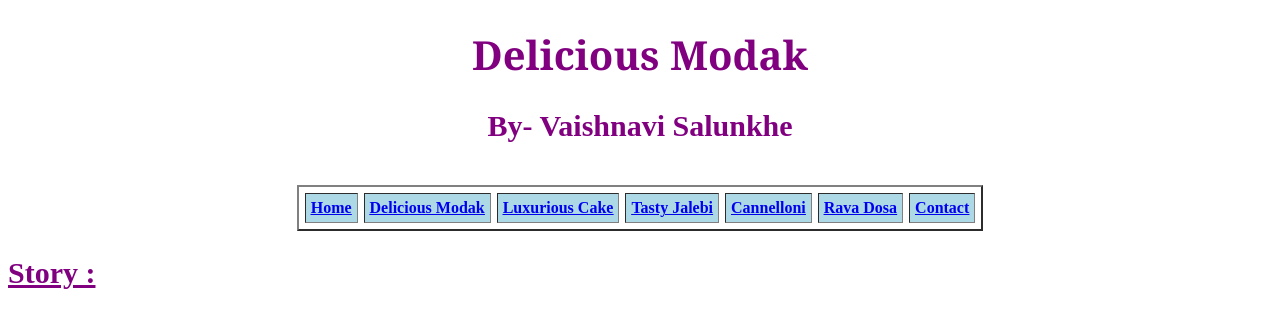
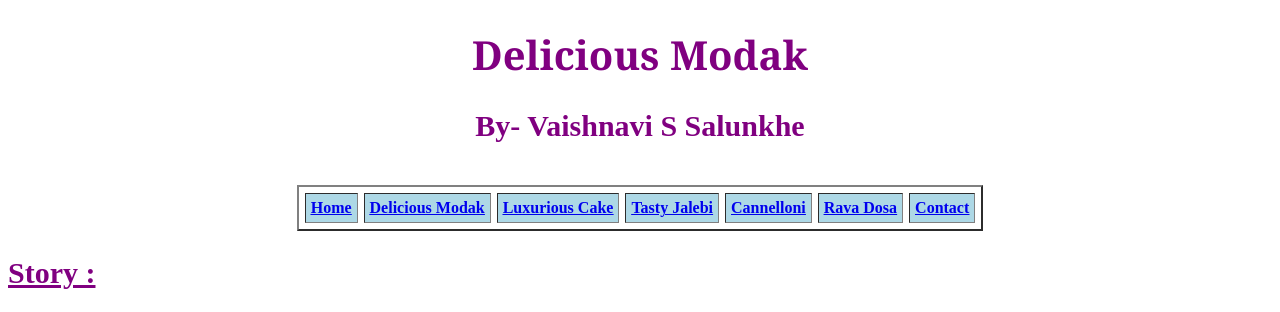
Before and after one commit to Vaishustudent/Students.Recipe, a plain HTML site: page Delicious Modak.html in a window 1280 px wide. Shown: the top 312 px of the page. Drawn offline with Linux system fonts and the light colour scheme.

Commit message:
changed the author name
changed the author name

```diff
--- a/Delicious Modak.html
+++ b/Delicious Modak.html
@@ -25,7 +25,7 @@ h2 { font-size:30px;}
 <body>
 
 <h1 style="text-align:Center; color:purple; font-family:Georgia,serif "><b>Delicious Modak</b> </h1>
- <h2 style="text-align:center; color:purple"> By- Vaishnavi Salunkhe </h2>
+ <h2 style="text-align:center; color:purple"> By- Vaishnavi S Salunkhe </h2>
 <br>
 
 <table border="2" cellpadding="5" cellspacing="6" bgcolor="transparent" align="center">
```
